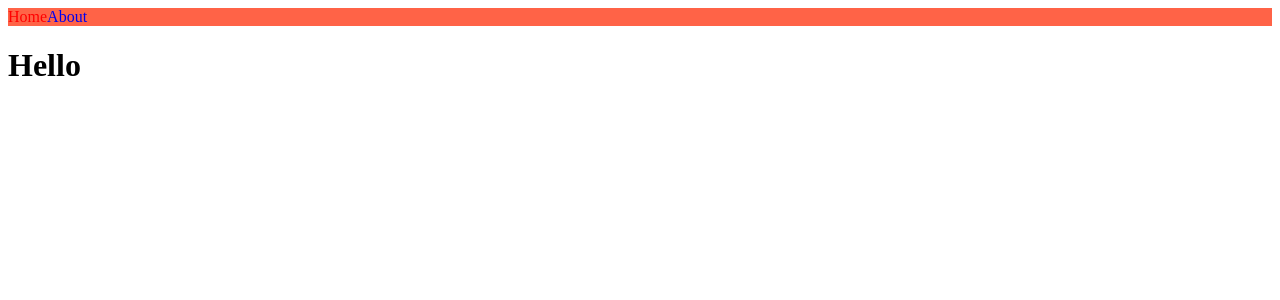
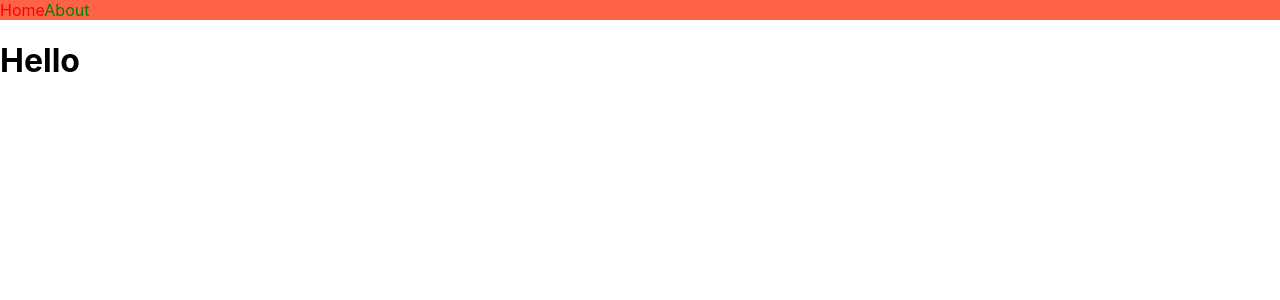
Before and after one commit to moonshadow95/nextjs-intro, a Next.js app: page / in a window 1280 px wide. Shown: the top 300 px of the page. Built offline with nearby package versions, Linux system fonts and the light colour scheme.

Commit message:
Custom App

```diff
--- /dev/null
+++ b/pages/_app.tsx
@@ -0,0 +1,19 @@
+import { AppProps } from 'next/app';
+import NavBar from '../components/NavBar';
+import '../styles/globals.css';
+
+export default function App({ Component, pageProps }: AppProps) {
+  return (
+    <>
+      <NavBar />
+      <Component {...pageProps} />
+      <style jsx global>
+        {`
+          a {
+            color: green;
+          }
+        `}
+      </style>
+    </>
+  );
+}
--- a/pages/about.js
+++ b/pages/about.js
@@ -1,9 +1,6 @@
-import NavBar from '../components/NavBar';
-
 export default function About() {
   return (
     <div>
-      <NavBar />
       <h1>About</h1>
     </div>
   );
--- a/pages/index.js
+++ b/pages/index.js
@@ -1,9 +1,6 @@
-import NavBar from '../components/NavBar';
-
 export default function Home() {
   return (
     <div>
-      <NavBar />
       <h1>Hello</h1>
     </div>
   );
```
